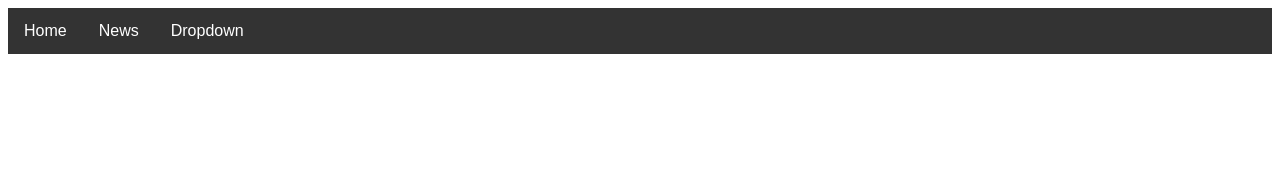
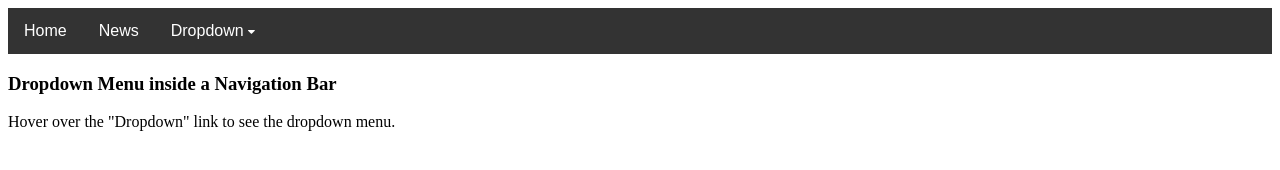
Before and after one commit to NajaaAini/menu, a plain HTML site: page dropdown_in_topnav.html in a window 1280 px wide. Drawn offline with Linux system fonts and the light colour scheme.

Commit message:
Update dropdown_in_topnav.html

```diff
--- a/dropdown_in_topnav.html
+++ b/dropdown_in_topnav.html
@@ -6,6 +6,8 @@
     <meta name="viewport" content="width=device-width, initial-scale=1.0">
     <title>Dropdown Menu</title>
     <link rel="stylesheet" href="dropdown.css">
+    <link rel="stylesheet" href="https://cdnjs.cloudflare.com/ajax/libs/font-awesome/4.7.0/css/font-awesome.min.css">
+
 </head>
 <body>
 
@@ -18,7 +20,7 @@
         <a href="#news">News</a>
         <div class="dropdown">
           <button class="dropbtn">Dropdown
-            <i class="fa fa-caret-down"></i>
+            <i class="fa fa-caret-down" style="font-size:12px;"></i>
           </button>
           <div class="dropdown-content">
             <a href="#">Link 1</a>
@@ -27,5 +29,7 @@
           </div>
         </div>
       </div>
+      <h3>Dropdown Menu inside a Navigation Bar</h3>
+<p>Hover over the "Dropdown" link to see the dropdown menu.</p>
 </body>
 </html>
```
